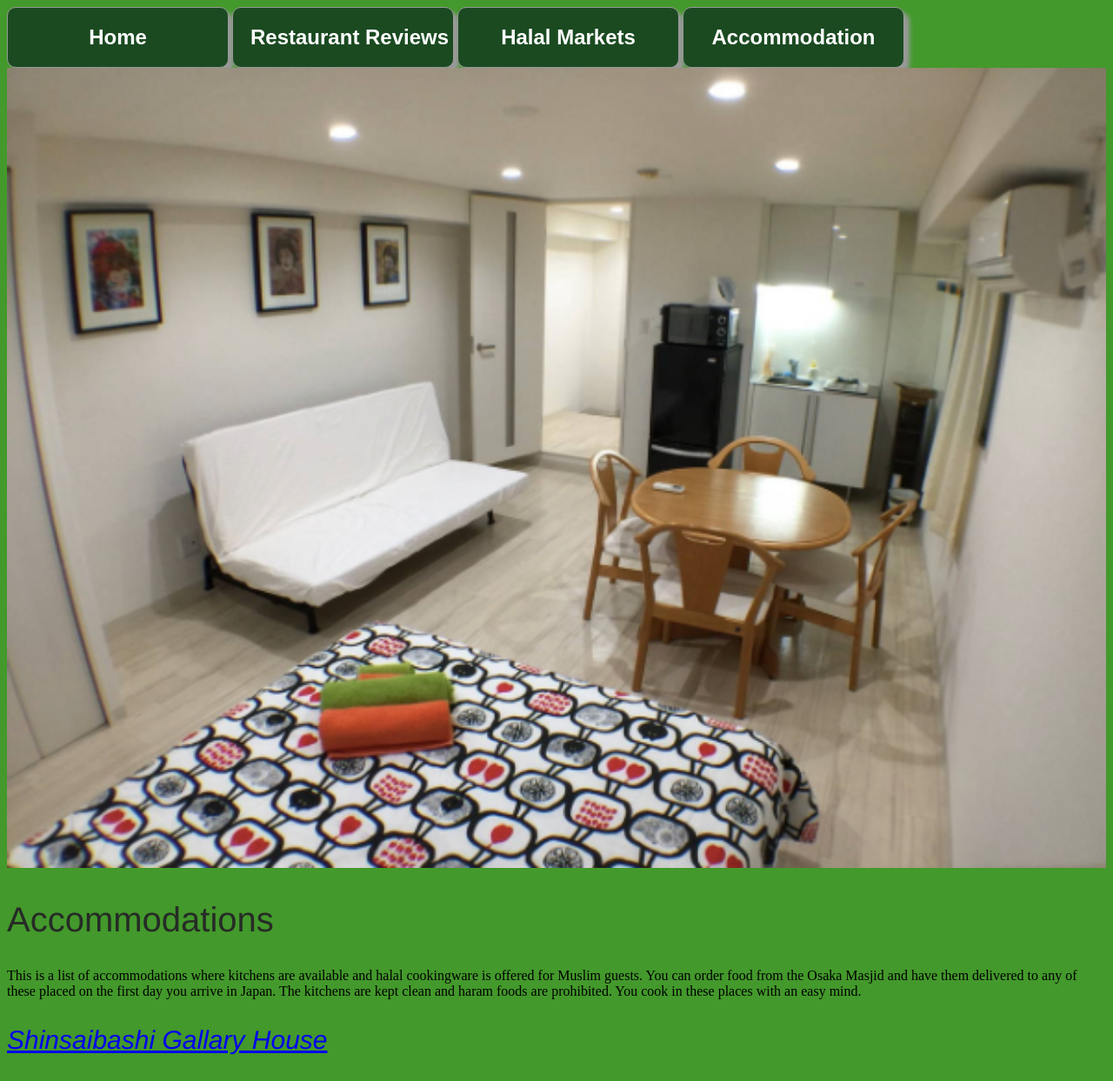
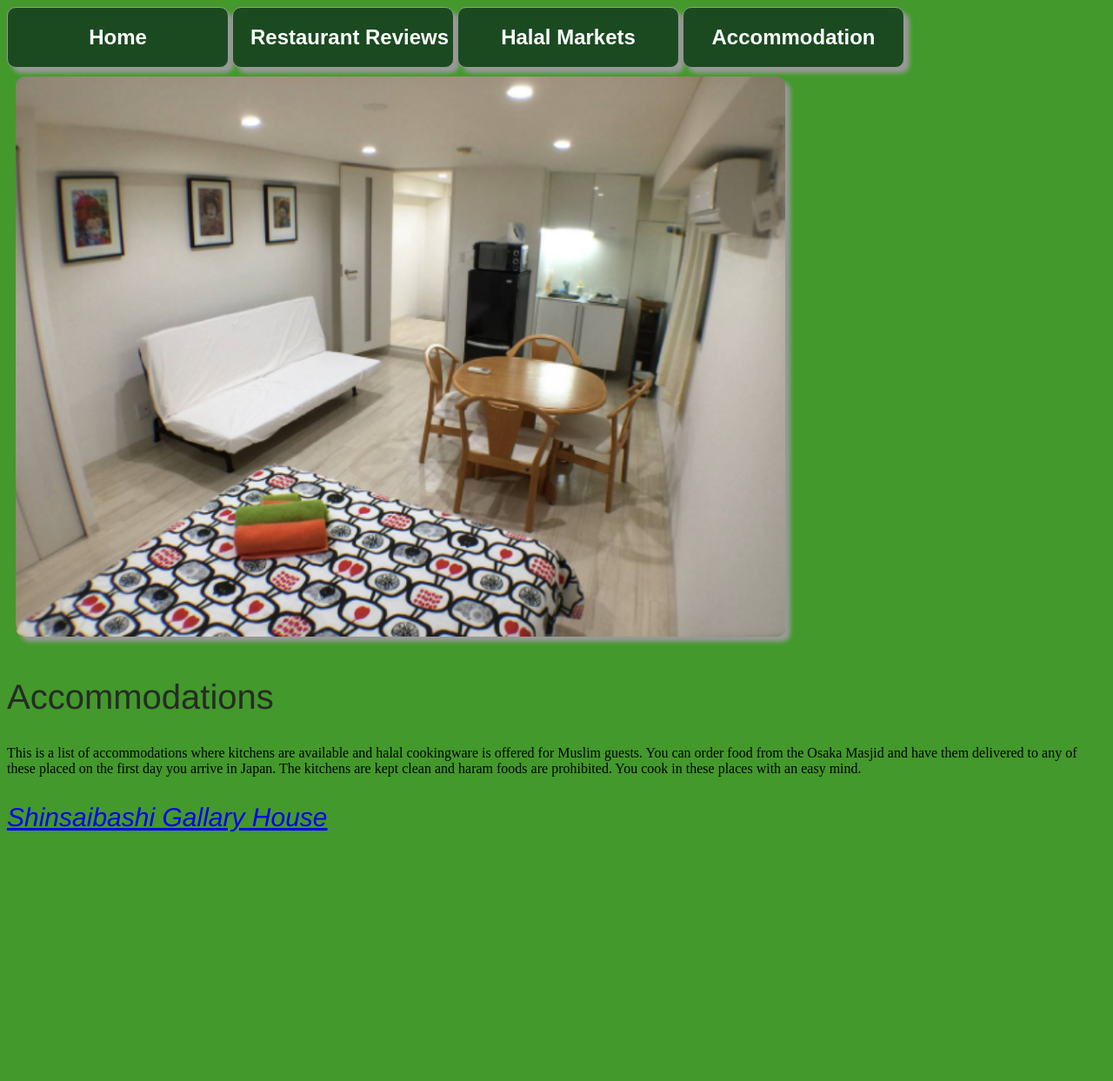
Before and after one commit to nikogozaru/nikogozaru.github.io, a Jekyll site: the page inner/accommodation.html, which Jekyll copies as it is, in a window 1280 px wide. Shown: the whole page at 87% size. Built offline with Jekyll 4.4.1, drawn with Linux system fonts in a browser that asks for light colours; after the commit the page ends 987 px from its top, so only the background shows below that.

Commit message:
Update accommodation.html

```diff
--- a/inner/accommodation.html
+++ b/inner/accommodation.html
@@ -13,7 +13,7 @@
     <input class="MyButton" type="button" value="Accommodation" onclick="window.location.href='inner/accommodation.html';"/>
     </form>
 
-        <img id="image" src="https://raw.githubusercontent.com/nikogozaru/nikogozaru.github.io/master/shinsaibashi-east.png" alt="Picture of room with bed table and kitchenette." width="100%">
+        <img class="image" src="https://raw.githubusercontent.com/nikogozaru/nikogozaru.github.io/master/shinsaibashi-east.png" alt="Picture of room with bed table and kitchenette." width="100%">
 
 <h2>Accommodations</h2>
                   <p>This is a list of accommodations where kitchens are available and halal cookingware is offered for Muslim guests.  You can order food from the Osaka Masjid and have them delivered to any of these placed on the first day you arrive in Japan.  The kitchens are kept clean and haram foods are prohibited.  You cook in these places with an easy mind.</p>
```
